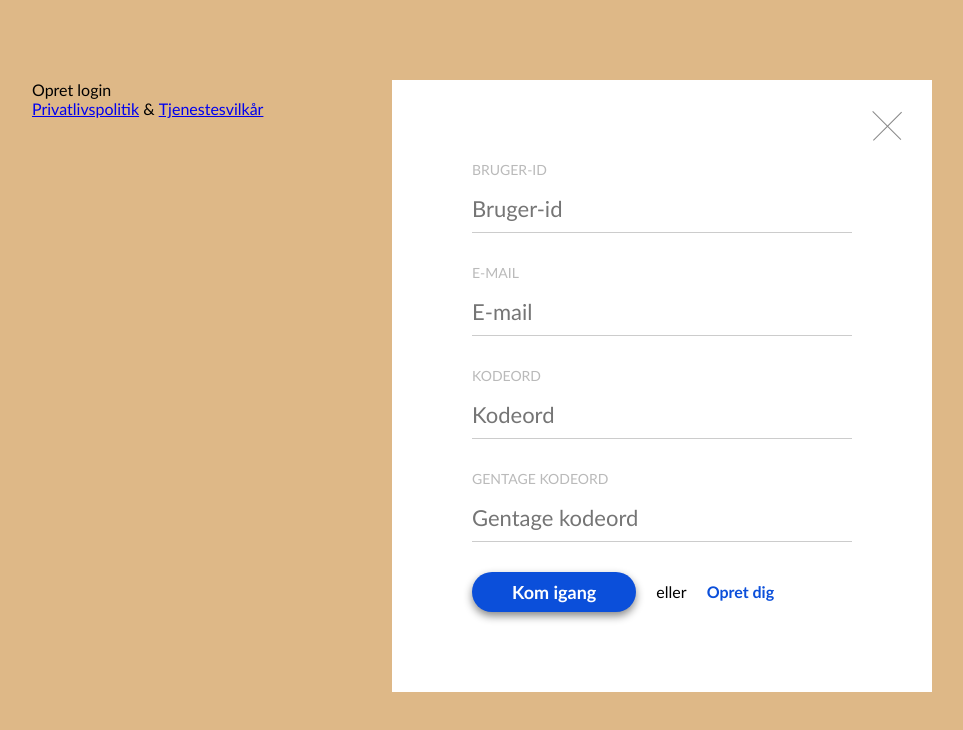
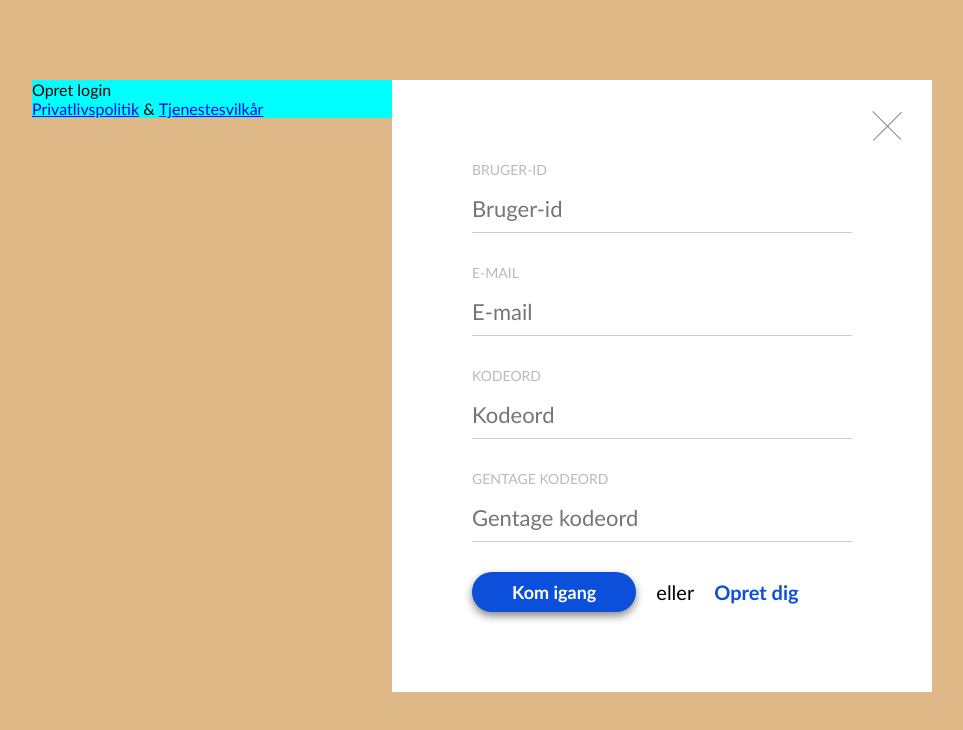
Before and after one commit to Kasparasgrin/6.-Opret-login, a plain HTML site: page index.html in a window 1280 px wide. Shown: the whole page, without its empty margins (158-1121 px from the left). Drawn offline with Linux system fonts and the light colour scheme.

Commit message:
Get started btn

```diff
--- a/css/button.css
+++ b/css/button.css
@@ -7,7 +7,7 @@
     font-size: 18px;
     font-weight: bold;
     line-height: 20px;
-    border-radius: 25px;
+    border-radius: 20px;
     box-shadow: 0 4px 8px #888;
 }
     .btn:hover {
--- a/css/main.css
+++ b/css/main.css
@@ -18,7 +18,7 @@ body {
             display: inline-block;
             float: left;
             width: 40%;
-            background-image: aqua;
+            background-color: aqua;
         }
         .container > .right-column {
             display: inline-block;
@@ -61,7 +61,7 @@ body {
             display: inline-block;
             padding: 10px;
             float:left;
-            line-height: 20px;''
+            line-height: 20px;
             font-size: 20px;
         }
         .form span {
```
